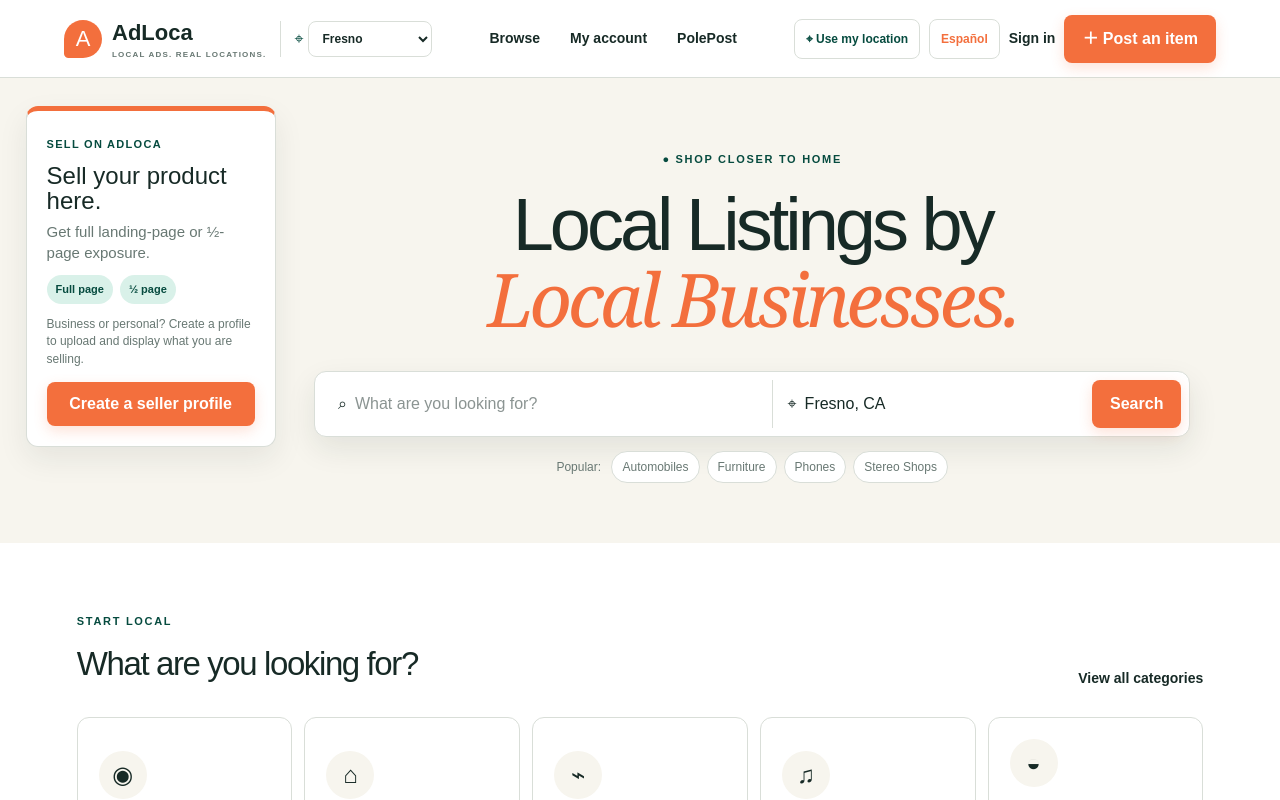
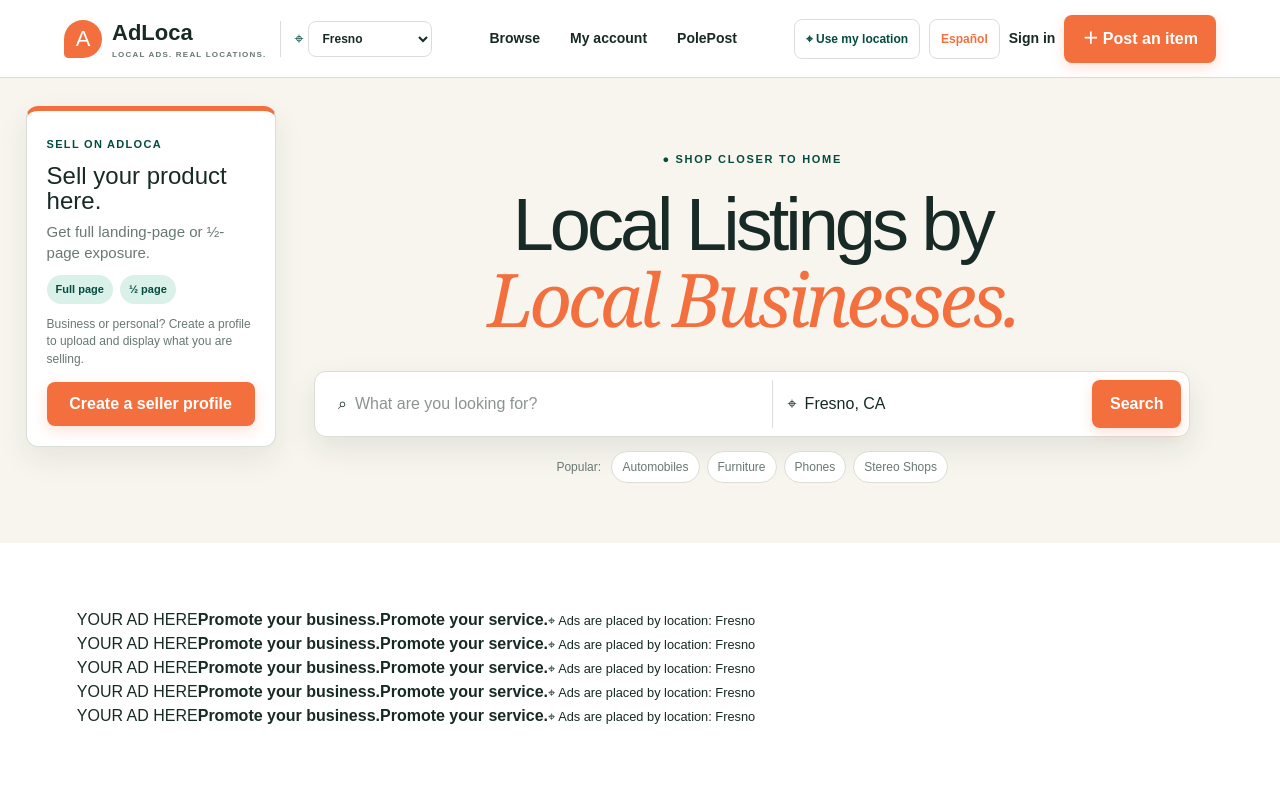
Before and after one commit to DSangHub/adloca, a Next.js app: page / in a window 1280 px wide. Shown: the top 800 px of the page. Built offline with nearby package versions, Linux system fonts and the light colour scheme.

Commit message:
Replace category cards with local ad slots

```diff
--- a/app/page.tsx
+++ b/app/page.tsx
@@ -49,7 +49,7 @@
  return <main lang={lang}>
   <header><div className="brand-zone"><a className="brand" href="#"><i>A</i><b>AdLoca<small>LOCAL ADS. REAL LOCATIONS.</small></b></a><label className="zone-picker"><span>⌖</span><select aria-label={lang==="es"?"Elige una zona":"Choose listing zone"} value={selectedZone} onChange={e=>changeZone(e.target.value as Zone)}>{zones.map(zone=><option key={zone} value={zone}>{zone}</option>)}</select></label></div><nav><a href="#browse">{t.browse}</a><a href="/account">{t.account}</a><a href="https://www.polepost.org">PolePost</a></nav><div className="header-controls"><button className="location-button" onClick={detectBrowseLocation}>⌖ <span>{browseLocationMessage}</span></button><button className="language-toggle" onClick={()=>setLang(lang==="en"?"es":"en")} aria-label={lang==="en"?"Cambiar a español":"Switch to English"}>{lang==="en"?"Español":"English"}</button><button className="plain" onClick={()=>{setError("");setProfile(true)}}>{t.signIn}</button><button className="button" onClick={()=>{setError("");setVerifiedLocation(null);setLocationStatus("");setPost(true)}}>＋ {t.post}</button></div></header>
   <section className="hero"><aside className="seller-callout"><span>{t.sellOn}</span><h2>{t.sellTitle}</h2><p>{t.exposure}</p><div><b>{t.full}</b><b>{t.half}</b></div><small>{t.sellerText}</small><button className="button" onClick={()=>{setError("");setProfile(true)}}>{t.sellerProfile}</button></aside><span className="kicker">● {t.shopLocal}</span><h1>{t.headline}<br/><em>{t.headlineEm}</em></h1><div className="search"><label>⌕ <input aria-label={t.search} value={query} onChange={e=>setQuery(e.target.value)} placeholder={t.searchPlaceholder}/></label><label>⌖ <input aria-label="Location" value={browseLocation} onChange={e=>setBrowseLocation(e.target.value)}/></label><a className="button" href="#browse">{t.search}</a></div><div className="popular">{t.popular} {cats.slice(0,4).map(c=><button key={c.id} onClick={()=>setQuery(lang==="es"?c.es:c.en)}>{lang==="es"?c.es:c.en}</button>)}</div></section>
-  <section className="wrap"><div className="heading"><div><span className="kicker">{t.startLocal}</span><h2>{t.looking}</h2></div><button className="plain" onClick={()=>setFilter("All")}>{t.allCategories}</button></div><div className="categories">{cats.map(c=><button className={filter===c.id?"category active":"category"} onClick={()=>setFilter(c.id)} key={c.id}><i>{c.icon}</i><b>{lang==="es"?c.es:c.en}</b><small>{lang==="es"?c.descEs:c.descEn}</small><span>→</span></button>)}</div></section>
+  <section className="wrap local-ads" aria-label={lang==="es"?"Publicidad local":"Local advertising"}><div className="ad-grid">{Array.from({length:5},(_,index)=><button className="ad-slot" key={index} onClick={()=>{setError("");setProfile(true)}}><span>{lang==="es"?"TU ANUNCIO AQUÍ":"YOUR AD HERE"}</span><strong>{lang==="es"?"Promociona tu negocio.":"Promote your business."}</strong><b>{lang==="es"?"Promociona tu servicio.":"Promote your service."}</b><small>⌖ {lang==="es"?`Anuncios colocados por ubicación: ${selectedZone}`:`Ads are placed by location: ${selectedZone}`}</small></button>)}</div></section>
   <section className="wrap listings" id="browse"><div className="heading"><div><span className="kicker">{lang==="es"?`CERCA DE ${selectedZone.toUpperCase()}`:`NEAR ${selectedZone.toUpperCase()}`}</span><h2>{t.fresh}</h2></div><small>{visible.length} {t.shown}</small></div><div className="cards">{visible.map(x=><article key={x.titleEn}><div className="pic"><img src={x.image} alt=""/>{x.verified&&<span>{t.verified} ✓</span>}<button aria-label="Save">♡</button></div><div className="copy"><small>{categoryName(x.cat)}</small><h3>{lang==="es"?x.titleEs:x.titleEn}</h3><b>{x.price}</b><p>⌖ {x.place} {x.verified&&<strong className="verified-check" aria-label={t.verified}>✓</strong>}</p></div></article>)}</div>{!visible.length&&<div className="empty">{t.empty}</div>}</section>
   <section className="pole"><i>P</i><div><small>{t.community}</small><h2>{t.poleTitle}</h2><p>{t.poleText}</p></div><a href="https://www.polepost.org">{t.visitPole} ↗</a></section>
   <footer><span>AdLoca</span><p>{t.footer}</p><small>© 2026 AdLoca</small></footer>
```
